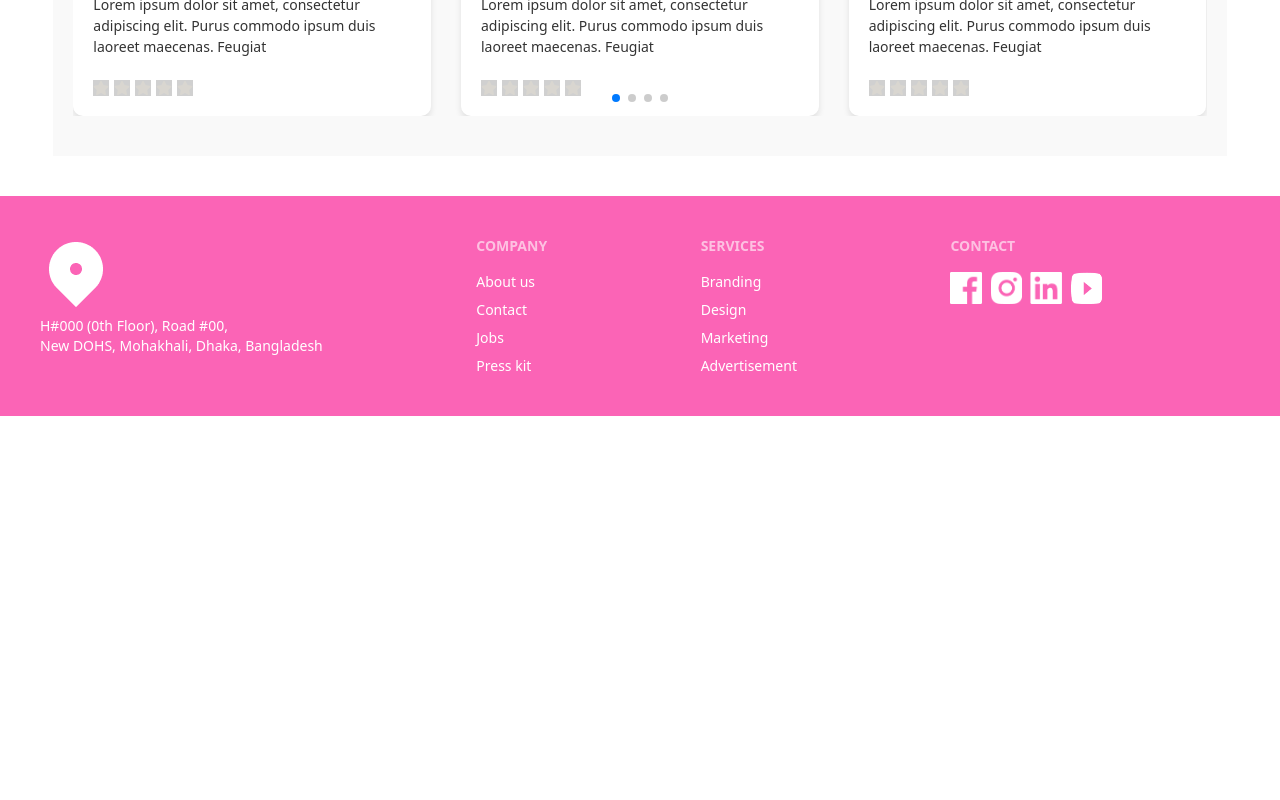
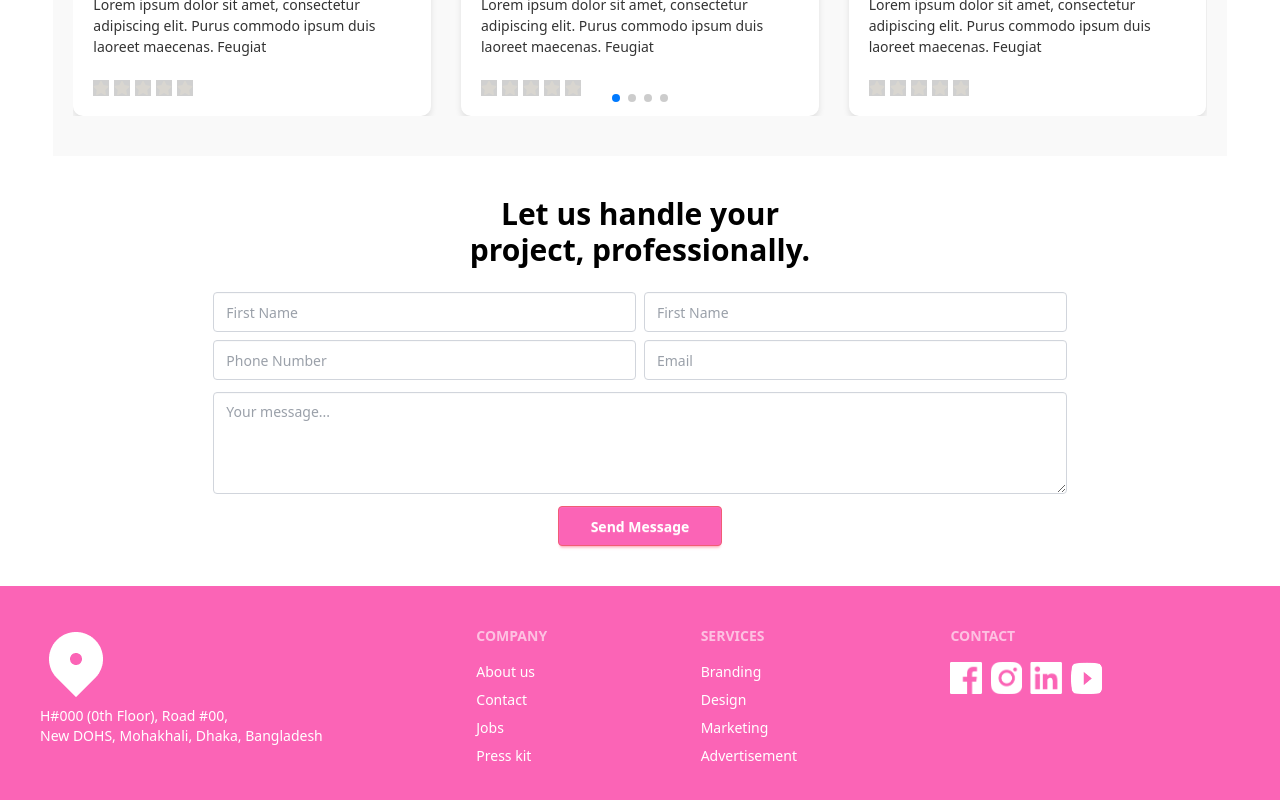
Before and after one commit to mohammaduzzal/beauty-parlour-client, a React (Vite) app: page / in a window 1280 px wide. Shown: the part 1669-2469 px from the top of the page. Before the commit the page ends 2085 px from the top, so only its background shows below. Built offline with nearby package versions, Linux system fonts and the light colour scheme.

Commit message:
added send message component

```diff
--- /dev/null
+++ b/src/homeComponent/Message.jsx
@@ -0,0 +1,42 @@
+
+const Message = () => {
+    return (
+        <div className="my-10 w-8/12 mx-auto text-gray-700">
+            <h2 className="text-2xl text-black md:text-3xl font-bold text-center my-6">Let us handle your <br />
+                project, professionally.</h2>
+            <form className="space-y-3">
+                <div className="grid grid-cols-1 md:grid-cols-2 gap-2">
+                    <div>
+                        <input type="text" placeholder="First Name" className="input input-bordered w-full bg-white border-gray-300 focus:border-primary focus:ring-1 focus:ring-primary" />
+                    </div>
+                    <div>
+                        <input type="text" placeholder="First Name" className="input input-bordered w-full bg-white border-gray-300 focus:border-primary focus:ring-1 focus:ring-primary" />
+                    </div>
+                    <div>
+                        <input type="text" placeholder="Phone Number" className="input input-bordered w-full bg-white border-gray-300 focus:border-primary focus:ring-1 focus:ring-primary" />
+                    </div>
+                    <div>
+                        <input type="text" placeholder="Email" className="input input-bordered w-full bg-white border-gray-300 focus:border-primary focus:ring-1 focus:ring-primary" />
+                    </div>
+                </div>
+                <div>
+                    <textarea
+                        placeholder="Your message..."
+                        rows="4"
+                        className="textarea textarea-bordered w-full bg-white border-gray-300 focus:border-primary focus:ring-1 focus:ring-primary"
+                    ></textarea>
+                </div>
+                <div className="text-center">
+                    <button
+                        type="submit"
+                        className="btn btn-error px-8 py-3 text-white font-semibold bg-pink-400"
+                    >
+                        Send Message
+                    </button>
+                </div>
+            </form>
+        </div>
+    );
+};
+
+export default Message;
--- a/src/pages/Home.jsx
+++ b/src/pages/Home.jsx
@@ -1,5 +1,6 @@
 import Banner from "../homeComponent/Banner";
 import HandleFace from "../homeComponent/HandleFace";
+import Message from "../homeComponent/Message";
 import Service from "../homeComponent/Service";
 import Testimonial from "../homeComponent/Testimonial";
 
@@ -10,6 +11,7 @@ const Home = () => {
             <Service/>
             <HandleFace/>
             <Testimonial/>
+            <Message/>
         </div>
     );
 };
```
